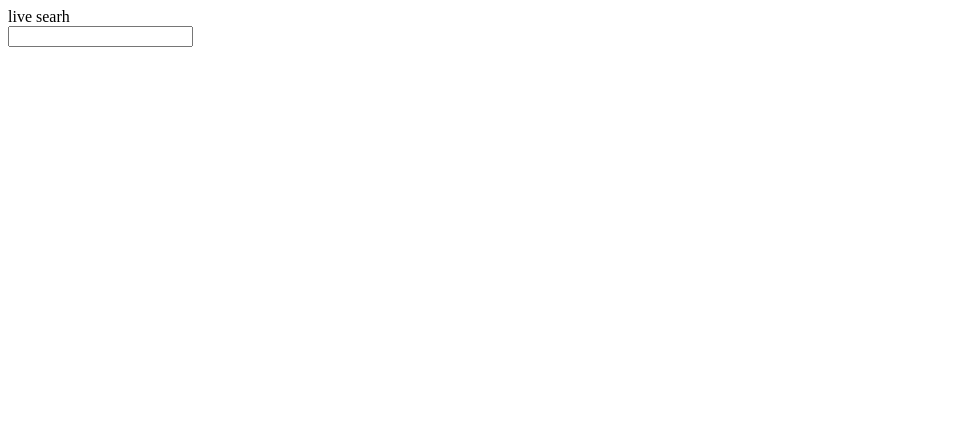
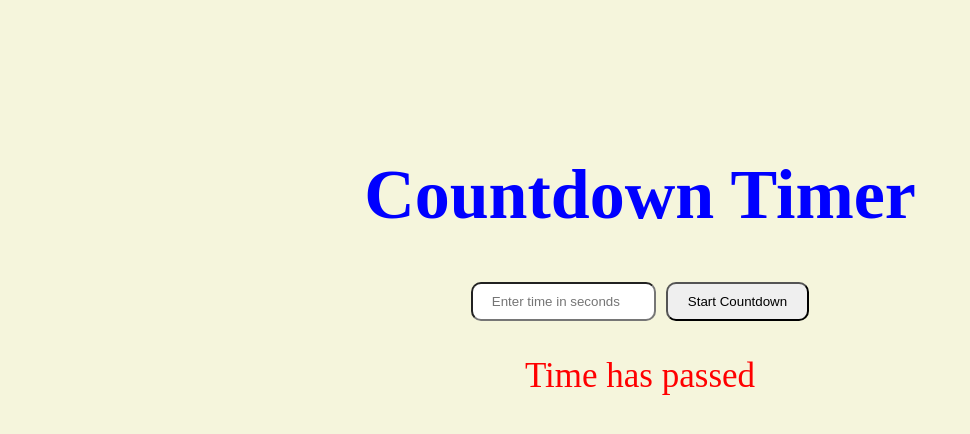
Before and after one commit to n1kalai/test-react, a React (Create React App) app: page / in a window 1280 px wide. Shown: the top 434 px of the page, without its empty margins (0-970 px from the left). Built offline with nearby package versions, Linux system fonts and the light colour scheme.

Commit message:
creat timer component

```diff
--- /dev/null
+++ b/src/components/timerComponent.jsx
@@ -0,0 +1,66 @@
+import React, { useState, useEffect } from "react";
+import "./../index.scss";
+
+const CountdownTimer = () => {
+  const [inputTime, setInputTime] = useState("");
+  const [time, setTime] = useState(0);
+
+  useEffect(() => {
+    if (time > 0) {
+      const timer = setInterval(() => {
+        setTime((prevTime) => prevTime - 1);
+      }, 1000);
+
+      return () => clearInterval(timer);
+    }
+  }, [time]);
+
+  const handleStart = (event) => {
+    event.preventDefault();
+
+    const parsedTime = parseInt(inputTime, 10);
+    if (!isNaN(parsedTime) && parsedTime > 0) {
+      setTime(parsedTime);
+    }
+  };
+
+  const formatTime = () => {
+    const hours = Math.floor(time / 3600);
+    const minutes = Math.floor((time % 3600) / 60);
+    const seconds = time % 60;
+
+    const formattedHours = String(hours).padStart(2, "0");
+    const formattedMinutes = String(minutes).padStart(2, "0");
+    const formattedSeconds = String(seconds).padStart(2, "0");
+
+    return `${formattedHours}:${formattedMinutes}:${formattedSeconds}`;
+  };
+
+  const handleEnter = (e) => {
+    if (e.key === "Enter") {
+      handleStart(e);
+    }
+  };
+
+  return (
+    <div className="countdown">
+      <h1>Countdown Timer</h1>
+      <form className="countdown-form" onSubmit={handleStart}>
+        <input
+          type="number"
+          value={inputTime}
+          onChange={(e) => setInputTime(e.target.value)}
+          placeholder="Enter time in seconds"
+          onKeyDown={handleEnter}
+        />
+        <button type="submit">Start Countdown</button>
+      </form>
+
+      {time > 0 && <p>{formatTime()}</p>}
+
+      {time <= 0 && <p>Time has passed</p>}
+    </div>
+  );
+};
+
+export default CountdownTimer;
--- a/src/index.js
+++ b/src/index.js
@@ -5,12 +5,15 @@ import App from "./App";
 import reportWebVitals from "./reportWebVitals";
 import AppWithClass from "./AppWithClass";
 import LiveSearch from "./LiveSearch";
+import CountdownTimer from "./components/timerComponent";
 
 const root = ReactDOM.createRoot(document.getElementById("root"));
 root.render(
-	<React.StrictMode>
-		<LiveSearch />
-	</React.StrictMode>
+  <React.StrictMode>
+    {/* <LiveSearch /> */}
+
+    <CountdownTimer />
+  </React.StrictMode>
 );
 
 // If you want to start measuring performance in your app, pass a function
--- a/src/index.scss
+++ b/src/index.scss
@@ -1,13 +1,39 @@
-.cocktails-container {
-	display: flex;
-	gap: 20px;
-	flex-wrap: wrap;
-	.cocktail-container {
-		display: flex;
-		flex-direction: column;
-		width: 360px;
-		& img {
-			width: 360px;
-		}
-	}
+body {
+  background-color: beige;
+
+  display: flex;
+  align-items: center;
+  justify-content: center;
+
+  .countdown {
+    margin: 100px 0;
+    display: flex;
+    flex-direction: column;
+    align-items: center;
+
+    font-size: 35px;
+
+    h1 {
+      color: blue;
+    }
+
+    p {
+      color: red;
+    }
+    .countdown-form {
+      display: flex;
+      flex-direction: row;
+
+      input {
+        border-radius: 10px;
+        text-align: center;
+      }
+      button {
+        margin-left: 10px;
+        padding: 10px 20px;
+        box-sizing: border-box;
+        border-radius: 10px;
+      }
+    }
+  }
 }
```
